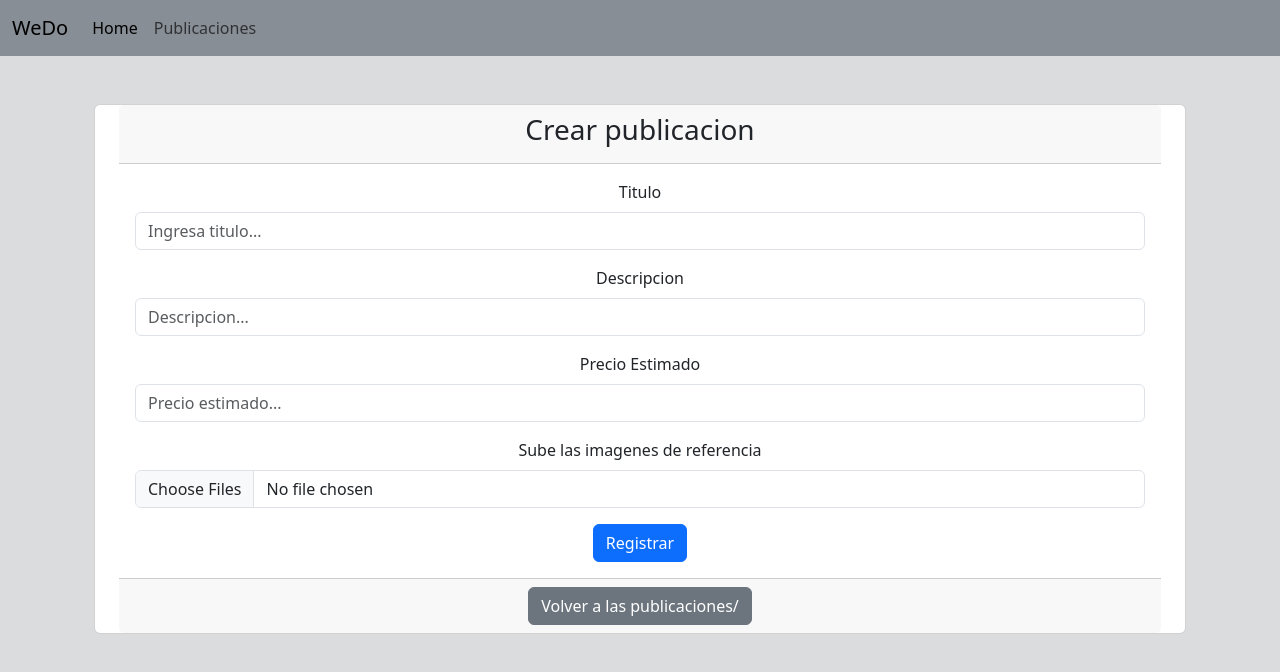
After one commit to Seba-Solar/WeDo, a Node server app: page /crear_publi in a window 1280 px wide. The commit adds this page. Shown: the top 672 px of the page. Run offline with Node 20, Linux system fonts and the light colour scheme; the visitor is signed in with stand-in values (Sample User, id 1).

Commit message:
Creacion de crear publi, ajuste publicaciones

```diff
--- a/app.js
+++ b/app.js
@@ -51,6 +51,10 @@ app.get('/publicaciones', (req, res) => {
 app.get('/publicacion',(req,res) => {
   res.sendFile(path.join(__dirname,'views','publicacion_detalle.html'));
 });
+app.get('/crear_publi',(req,res) => {
+  res.sendFile(path.join(__dirname,'views','crear_publi.html'));
+});
+
 
 //END-POINTS
 
@@ -98,6 +102,23 @@ app.get('/getPublicaciones', (req, res) => {
   });
 });
 
+app.get('/getPublicaciones/:titulo', (req, res) => {
+  const nombre = req.params.titulo;
+  const query = 'SELECT * FROM PUBLICACION WHERE titulo = ?';
+
+  conexion.query(query, [nombre], (err, results) => {
+    if (err) {
+      console.error(err);
+      res.status(500).send({ message: 'Error al obtener datos' });
+    } else if (results.length === 0) {
+      res.status(404).send({ message: 'Publicación no encontrada' });
+    } else {
+      res.send(results);
+    }
+  });
+});
+
+
 // -------------- REGISTER ---------------- //
 app.post('/registrar', (req, res) => {
   const nombre = req.body.nombre;
@@ -127,7 +148,7 @@ app.use(session({
 	resave: true,
 	saveUninitialized: true
 }));
-
+//Necesarios para manipular la session del usuario
 app.use(express.json());
 app.use(express.urlencoded({ extended: true }));
 
@@ -158,3 +179,28 @@ app.post('/auth', function(request, response) {
 		response.end();
 	}
 });
+
+// -------------- Crear publicacion ---------------- //
+app.post('/publicar', (req, res) => {
+  const titulo = req.body.titulo;
+  const pass = req.body.pass;
+  const descripcion = req.body.descripcion;
+  const precioestimado = req.body.precioestimado;
+  const imagen_p = req.body.imagen_p;
+  const id_cliente = req.body.id_cliente;
+  const nombre_cliente = req.body.nombre_cliente;
+
+  const query = `INSERT into publicacion (nombre, pass, descripcion, precioestimado, imagen_p, id_cliente, nombre_cliente)
+  VALUES ('${titulo}','${pass}','${descripcion}','${precioestimado}','${imagen_p}','${id_cliente}','${nombre_cliente}')`;
+
+  conexion.query(query, (err, results) => {
+    if (err) {
+      console.error(err);
+      res.status(500).send({ message: 'Error al insertar datos' });
+    } else {
+      res.redirect('/publicacion');
+    }
+  });
+});
+
+const fs = require('fs');
--- /dev/null
+++ b/public/js/crear_publi.js
@@ -0,0 +1,4 @@
+const fs = require('fs');
+const mysql = require('mysql2');
+const express = require('express');
+const app = express();
--- /dev/null
+++ b/views/crear_publi.html
@@ -0,0 +1,66 @@
+<!doctype html>
+<html lang="en">
+  <head>
+    <meta charset="utf-8">
+    <meta name="viewport" content="width=device-width, initial-scale=1">
+    <title>Crear publicacion</title>
+    <link href="https://cdn.jsdelivr.net/npm/bootstrap@5.3.3/dist/css/bootstrap.min.css" rel="stylesheet" integrity="sha384-QWTKZyjpPEjISv5WaRU9OFeRpok6YctnYmDr5pNlyT2bRjXh0JMhjY6hW+ALEwIH" crossorigin="anonymous">
+  </head>
+  <body class="bg-secondary bg-opacity-25">
+    <!-- Main Navbar -->
+    <nav class="navbar navbar-expand-lg bg-secondary bg-opacity-75">
+        <div class="container-fluid">
+          <a class="navbar-brand" href="/index">WeDo</a>
+          <button class="navbar-toggler" type="button" data-bs-toggle="collapse" data-bs-target="#navbarSupportedContent" aria-controls="navbarSupportedContent" aria-expanded="false" aria-label="Toggle navigation">
+            <span class="navbar-toggler-icon"></span>
+          </button>
+          <div class="collapse navbar-collapse" id="navbarSupportedContent">
+            <ul class="navbar-nav me-auto mb-2 mb-lg-0">
+              <li class="nav-item">
+                <a class="nav-link active" aria-current="page" href="/index">Home</a>
+              </li>
+              <li class="nav-item">
+                <a class="nav-link" href="/publicaciones">Publicaciones</a>
+              </li>
+            </ul>
+          </div>
+        </div>
+    </nav>
+    <div class="container px-4 px-lg-5 h-100">
+        <div class="row gx-4 gx-lg-5 h-100 align-items-center justify-content-center text-center">
+            <div class="card mt-5">
+                <div class="card-header text-center">
+                    <h3>Crear publicacion</h3>
+                </div>
+                <div class="card-body">
+                    <form action="/publicar" method="POST" enctype="multipart/form-data" id="registrarPubli">
+                        <div class="form-group mb-3">
+                            <label for="titulo" class="form-label">Titulo</label>
+                            <input type="text" class="form-control" id="titulo" name="titulo" placeholder="Ingresa titulo...">
+                        </div>
+                        <div class="form-group mb-3">
+                            <label for="descripcion" class="form-label">Descripcion</label>
+                            <input type="text" class="form-control" id="descripcion" name="descripcion" placeholder="Descripcion...">
+                        </div>
+                        <div class="form-group mb-3">
+                            <label for="precioestimado" class="form-label">Precio Estimado</label>
+                            <input type="text" class="form-control" id="precioestimado" name="precioestimado" placeholder="Precio estimado...">
+                        </div>
+                        <div class="form-group mb-3">
+                            <label for="imagenPublicacion" class="form-label">Sube las imagenes de referencia</label>
+                            <input type="file" class="form-control" name="imagenes" id="imagenes" accept="image/*" multiple>
+                        </div>
+                        <button type="submit" class="btn btn-primary">Registrar</button>
+                    </form>
+
+                </div>
+                <div class="card-footer text-center">
+                    <a href="/publicaciones" class="btn btn-secondary">Volver a las publicaciones/ </a>
+                </div>
+            </div>
+        </div>
+    </div>
+    <script src="https://cdn.jsdelivr.net/npm/bootstrap@5.3.3/dist/js/bootstrap.bundle.min.js" integrity="sha384-YvpcrYf0tY3lHB60NNkmXc5s9fDVZLESaAA55NDzOxhy9GkcIdslK1eN7N6jIeHz" crossorigin="anonymous"></script>
+    <!-- <script src="/js/register.js"></script> -->
+  </body>
+</html>
--- a/views/publicaciones.html
+++ b/views/publicaciones.html
@@ -26,7 +26,9 @@
         </div>
         <div class="navbar-brand">
           <div class="d-flex">
-            <button class="btn btn-outline-sucess"><a style="color: black" href="/profile">Ver Perfil</a></button>
+            <button class="btn btn-sucess">
+              <a href="/crear_publi">¡Crea una publicacion!</a>
+            </button>
           </div>
         </div>
       </div>
```
